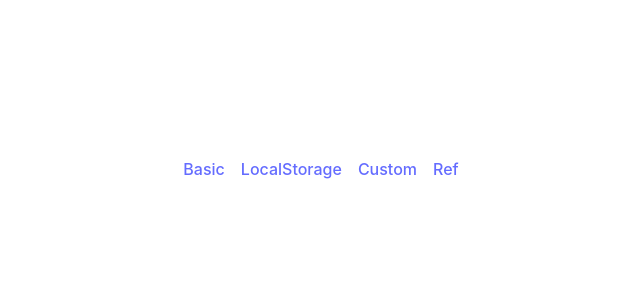
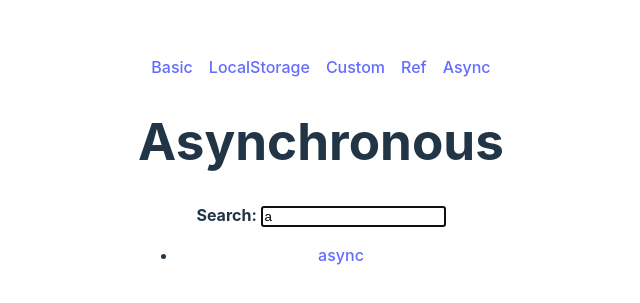
Before and after one commit to Lam-Big-Water/CodeBoard, a React (Vite) app in the folder theRoadToReact/: page /async in a window 1280 px wide. Shown: the part 231-534 px from the top of the page, without its empty margins (319-959 px from the left). Built offline with nearby package versions, Linux system fonts and the light colour scheme.

Commit message:
async it's not finished yet

```diff
--- a/theRoadToReact/src/App.tsx
+++ b/theRoadToReact/src/App.tsx
@@ -4,6 +4,7 @@ import Basic from './Basic';
 import LocalStorage from './LocalStorage';
 import Custom from './Custom';
 import Ref from './Ref';
+import Async from './Async';
 
 import './App.css';
 
@@ -15,6 +16,7 @@ const App = () => {
                 <Link to="/local">LocalStorage</Link>
                 <Link to="/custom">Custom</Link>
                 <Link to="/ref">Ref</Link>
+                <Link to="/async">Async</Link>
             </nav>
 
             <Routes>
@@ -22,6 +24,7 @@ const App = () => {
                 <Route path="/local" element={<LocalStorage />}/>
                 <Route path="/custom" element={<Custom />}/>
                 <Route path="/ref" element={<Ref />}/>
+                <Route path="/async" element={<Async />}/>
             </Routes>
         </div>
     )
--- /dev/null
+++ b/theRoadToReact/src/Async.tsx
@@ -0,0 +1,95 @@
+import { useState, useEffect, useRef, ChangeEvent, ReactNode } from "react";
+
+type InitData = {id: number; title: string;}
+
+const posts = [
+    {id: 1, title: 'async'},
+    {id: 2, title: 'sync'},
+]
+
+const Async = () => {
+
+    const useLocalStorage = (key: string, init: string): [string, (v: string) => void] => {
+        const [value, setValue] = useState(localStorage.getItem(key) || init);
+
+        useEffect(() => {
+            localStorage.setItem(key, value);
+        }, [key, value]);
+
+        return [value, setValue];
+
+    }
+
+    const [search, setSearch] = useLocalStorage('async', 'a');
+
+    const handleSearch = (event: ChangeEvent<HTMLInputElement>) => {
+        setSearch(event.target.value);
+    }
+
+    const filtered = posts.filter((post) => post.title.toLowerCase().includes(search.toLowerCase()));
+
+  return (
+    <div className="app">
+        <h1>Asynchronous</h1>
+        <LabelWithInput onSearch={handleSearch} id='search' type='text' value={search} isFocused>
+            <strong>Search: </strong>
+        </LabelWithInput>
+        <List list={filtered}/>
+    </div>
+  )
+}
+
+type SearchProps = {
+    onSearch(event:ChangeEvent<HTMLInputElement>): void;
+    id: string;
+    type: string;
+    value: string;
+    children: ReactNode;
+    isFocused: boolean;
+
+}
+
+const LabelWithInput: React.FC<SearchProps> = ({onSearch, id, type, value, children, isFocused}) => {
+
+    const inputRef = useRef<HTMLInputElement>(null);
+
+    useEffect(() => {
+        if (isFocused && inputRef.current) {
+            inputRef.current.focus();
+        }
+    }, [isFocused])
+
+
+    return (
+        <>
+            <label htmlFor={id}>{children}</label>
+            <input ref={inputRef} onChange={onSearch} id={id} type={type} value={value}/>
+        </>
+    )
+}
+
+type ListProps = {list: InitData[]};
+
+const List: React.FC<ListProps> = ({list}) => {
+    return (
+        <>
+            <ul>
+                {
+                    list.map((item) => <Item key={item.id} item={item}/>)
+                }
+            </ul>
+        </>
+    )
+}
+
+type ItemProps = {item: InitData}
+
+const Item: React.FC<ItemProps> = ({item}) => {
+    return (
+        <>
+            <li><a href="#">{item.title}</a></li>
+        </>
+    )
+}
+
+export default Async
```
